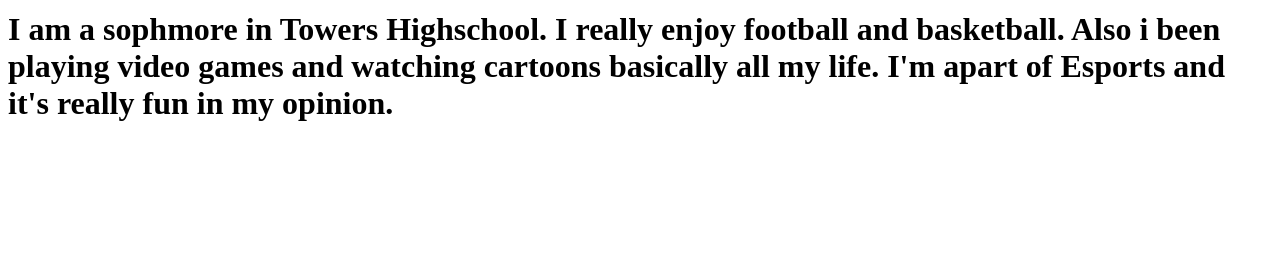
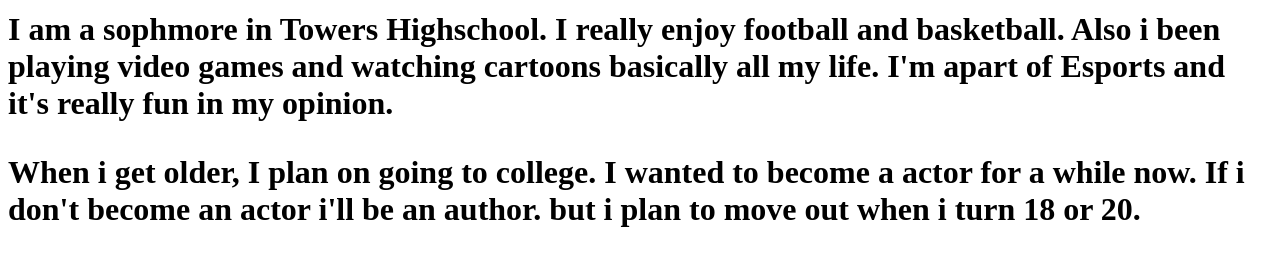
Before and after one commit to Jordanfrfrfr/Jordanfrfrfr.github.io, a plain HTML site: page index.html in a window 1280 px wide. Shown: the part 79-344 px from the top of the page. Drawn offline with Linux system fonts and the light colour scheme.

Commit message:
Update index.html

```diff
--- a/index.html
+++ b/index.html
@@ -4,8 +4,11 @@
     Jordan Hambrick
   <H1>
   <p>
-    I am a sophmore in Towers Highschool. I really enjoy football and basketball. Also i been playing video games and watching cartoons basically all my life. I'm apart of Esports and it's really fun in my opinion.
+    I am a sophmore in Towers Highschool. I really enjoy football and basketball. Also i been playing video games and watching cartoons basically all my life.
+    I'm apart of Esports and it's really fun in my opinion.
   </p>
   <p>
+    When i get older, I plan on going to college. I wanted to become a actor for a while now. If i don't become an actor i'll be an author. but i plan to move
+    out when i turn 18 or 20.
   </p>
 </html>
```
